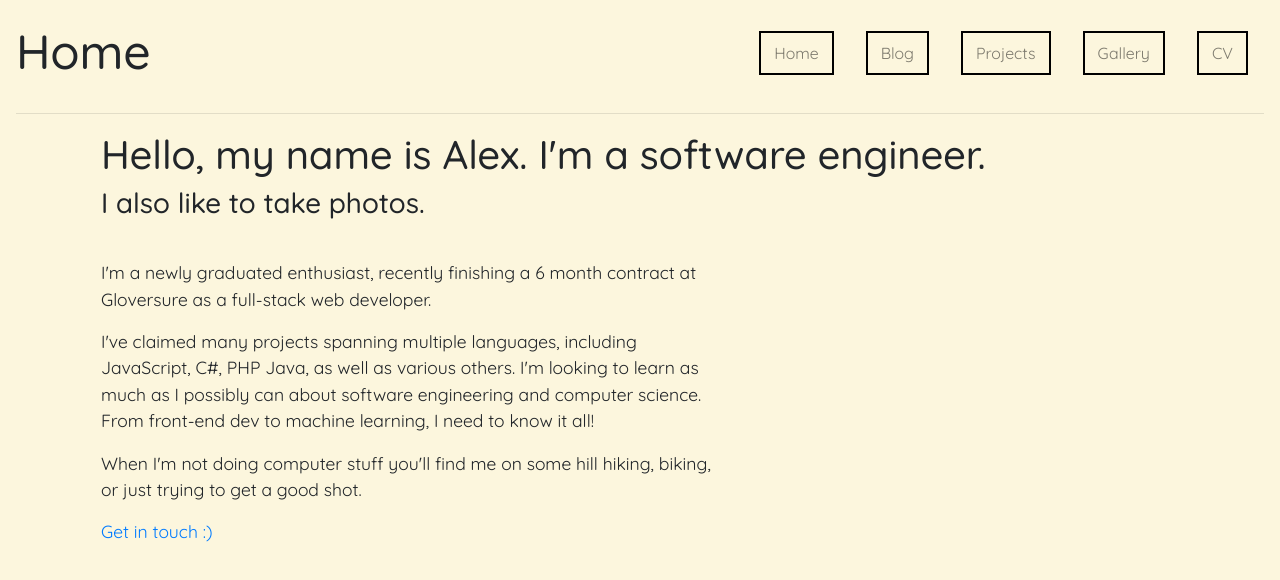
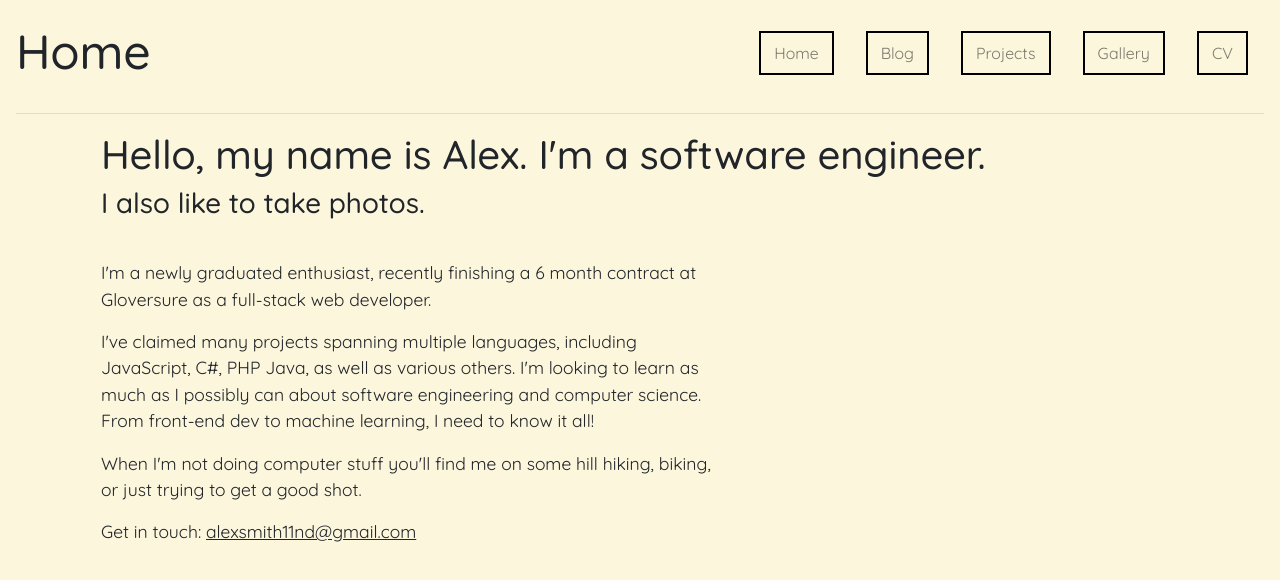
Before and after one commit to AlexSmith11/website-blog, a React (Create React App) app: page /home in a window 1280 px wide. Shown: the top 580 px of the page. Built offline with nearby package versions, Linux system fonts and the light colour scheme.

Commit message:
Changed email link on main page

```diff
--- a/src/pages/home.jsx
+++ b/src/pages/home.jsx
@@ -8,8 +8,6 @@ import '../styles/home.css';
  * We use Bootstraps grid system to make sure we get our text layout correct.
  */
 const Main = () => {
-  let match = useRouteMatch;
-
   return (
     <div className='container'>
       <div className='row'>
@@ -39,7 +37,10 @@ const Main = () => {
               hiking, biking, or just trying to get a good shot.
             </p>
             <p>
-              <a href='mailto:alexsmith11nd@gmail.com'>Get in touch :)</a>
+              Get in touch:&nbsp;
+              <a href='mailto:alexsmith11nd@gmail.com' style={styles}>
+                <u>alexsmith11nd@gmail.com</u>
+              </a>
             </p>
           </div>
         </div>
@@ -48,4 +49,11 @@ const Main = () => {
   );
 };
 
+/**
+ * mailto links are annoying - overide the blue link text
+ */
+const styles = {
+  color: 'inherit'
+};
+
 export default Main;
--- a/src/styles/home.css
+++ b/src/styles/home.css
@@ -4,3 +4,7 @@
   font-family: Quicksand;
   font-size: 1.1rem;
 }
+
+.a {
+  color: inherit;
+}
```
